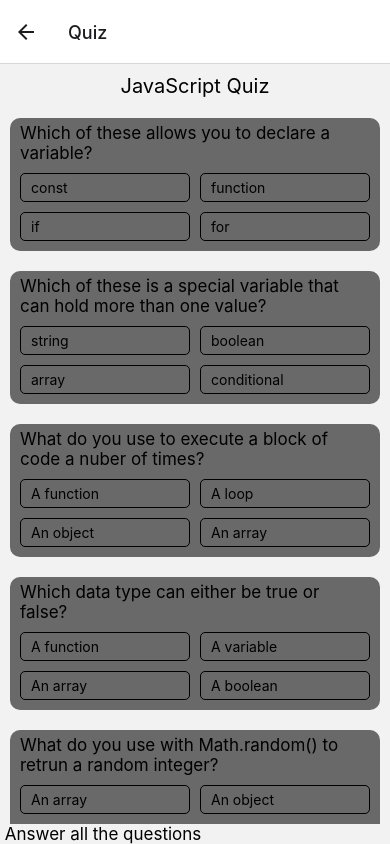
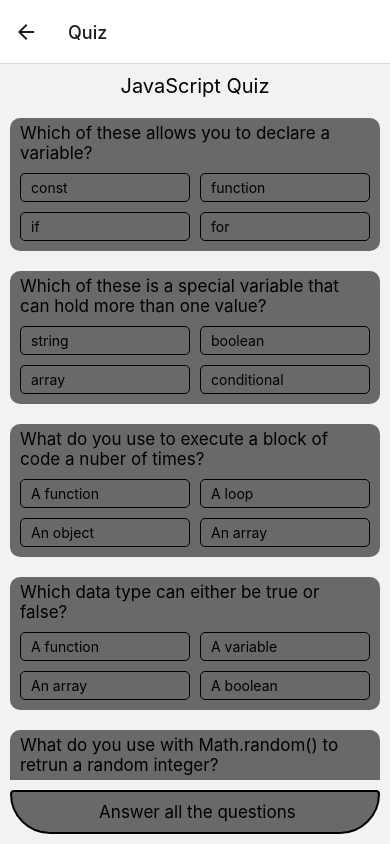
Before and after one commit to DivyanshuAlok/GloboMantics, a React Native app: screen /Quiz in a window 390 px wide. Built offline with nearby package versions, Linux system fonts and the light colour scheme.

Commit message:
quizFinish added

```diff
--- a/App.js
+++ b/App.js
@@ -12,6 +12,7 @@ import Header from "./src/components/Header";
 import Blog from "./src/views/Blog";
 import BlogDetail from "./src/views/BlogDetail";
 import Quiz from "./src/views/Quiz";
+import QuizFinish from "./src/views/QuizFinish";
 
 const stack = createNativeStackNavigator();
 
@@ -33,6 +34,11 @@ const App = () => {
           name="Quiz"
           component={Quiz}
           options={{ title: "Quiz" }}
+        />
+        <stack.Screen //
+          name="QuizFinish"
+          component={QuizFinish}
+          options={{ title: "QuizFinish" }}
         />
         <stack.Screen //
           name="BlogDetail"
--- a/src/views/Quiz.js
+++ b/src/views/Quiz.js
@@ -109,4 +109,14 @@ const styles = StyleSheet.create({
     alignItems: "center",
     backgroundColor: "dimgrey",
   },
+  disabled: {
+    margin: 10,
+    borderWidth: 2,
+    padding: 10,
+    borderRadius: 5,
+    borderBottomRightRadius: 50,
+    borderBottomLeftRadius: 50,
+    alignItems: "center",
+    backgroundColor: "dimgrey",
+  },
 });
--- /dev/null
+++ b/src/views/QuizFinish.js
@@ -0,0 +1,46 @@
+import { StyleSheet, Text, TouchableHighlight, View } from "react-native";
+import React from "react";
+
+const QuizFinish = ({ route, navigaion }) => {
+  const { score, missed, questions } = route.params;
+  const exitQuiz = () => {
+    navigaion.navigate("Home");
+  };
+
+  return (
+    <View style={styles.container}>
+      <Text style={styles.text}>Your total score {score}</Text>
+      <Text style={styles.text}>
+        You misses on {missed} out of {questions} questions
+      </Text>
+
+      <TouchableHighlight onPress={exitQuiz} style={styles.button}>
+        <Text style={{ fontSize: 20 }}>Exit Quiz</Text>
+      </TouchableHighlight>
+    </View>
+  );
+};
+
+export default QuizFinish;
+
+const styles = StyleSheet.create({
+  container: {
+    flex: 1,
+    marginBottom: 100,
+    padding: 10,
+    alignItems: "stretch",
+    justifyContent: "center",
+  },
+  text: {
+    fontSize: 20,
+    marginBottom: 10,
+    textAlign: "center",
+  },
+  button: {
+    marginTop: 30,
+    borderRadius: 5,
+    borderWidth: 2,
+    padding: 5,
+    alignItems: "center",
+  },
+});
```
